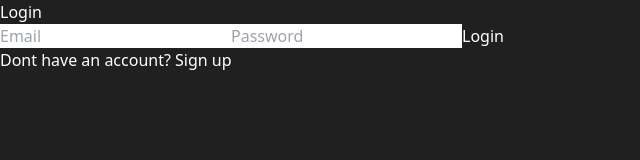
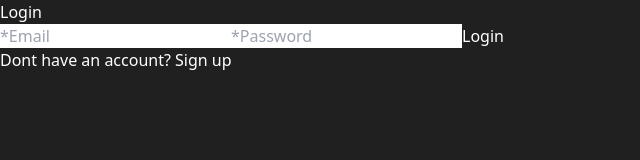
Before and after one commit to Mateoserafini/auth-to-do, a React (Vite) app in the folder client/: page /login in a window 1280 px wide. Shown: the top 160 px of the page, without its empty margins (0-640 px from the left). Built offline with nearby package versions, Linux system fonts and the light colour scheme.

Commit message:
Correcion de estetica login and register

```diff
--- a/client/src/pages/LoginPage.jsx
+++ b/client/src/pages/LoginPage.jsx
@@ -32,14 +32,14 @@ function LoginPage() {
             type="text"
             {...register("email", { required: true })}
             className="w-full bg-zinc-700 text-white px-4 py-2 rounded-md my-2"
-            placeholder="Email"
+            placeholder="*Email"
           />
           {errors.email && <p className=" text-red-500">Email is required</p>}
           <input
             type="text"
             {...register("password", { required: true })}
             className="w-full bg-zinc-700 text-white px-4 py-2 rounded-md my-2"
-            placeholder="Password"
+            placeholder="*Password"
           />
           {errors.password && (
             <p className=" text-red-500">Password is required</p>
--- a/client/src/pages/RegisterPage.jsx
+++ b/client/src/pages/RegisterPage.jsx
@@ -37,7 +37,7 @@ function RegisterPage() {
             type="text"
             {...register("username", { required: true })}
             className="w-full bg-zinc-700 text-white px-4 py-2 rounded-md my-2"
-            placeholder="Username"
+            placeholder="*Username"
           />
           {errors.username && (
             <p className=" text-red-500">Username is required</p>
@@ -46,14 +46,14 @@ function RegisterPage() {
             type="text"
             {...register("email", { required: true })}
             className="w-full bg-zinc-700 text-white px-4 py-2 rounded-md my-2"
-            placeholder="Email"
+            placeholder="*Email"
           />
           {errors.email && <p className=" text-red-500">Email is required</p>}
           <input
             type="text"
             {...register("password", { required: true })}
             className="w-full bg-zinc-700 text-white px-4 py-2 rounded-md my-2"
-            placeholder="Password"
+            placeholder="*Password"
           />
           {errors.password && (
             <p className=" text-red-500">Password is required</p>
```
